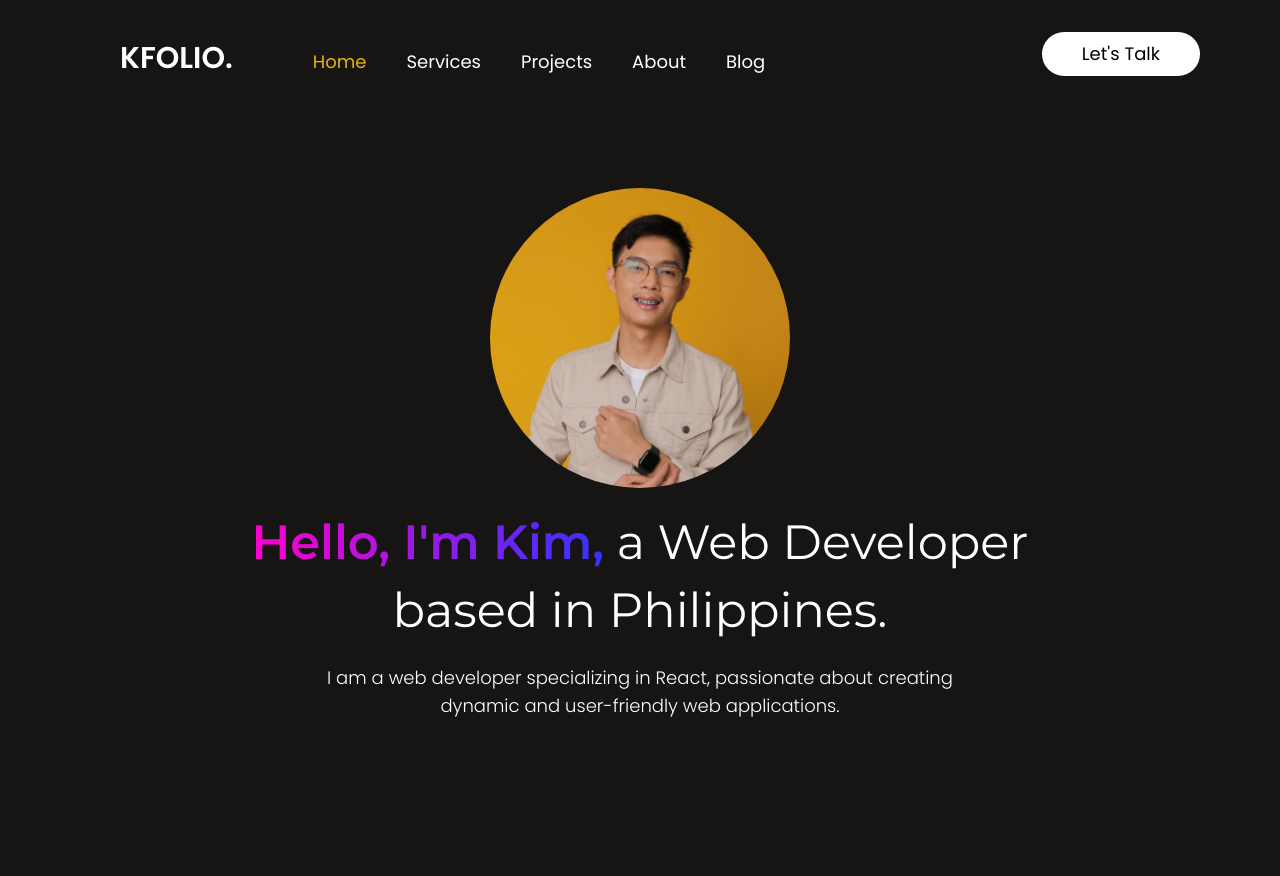
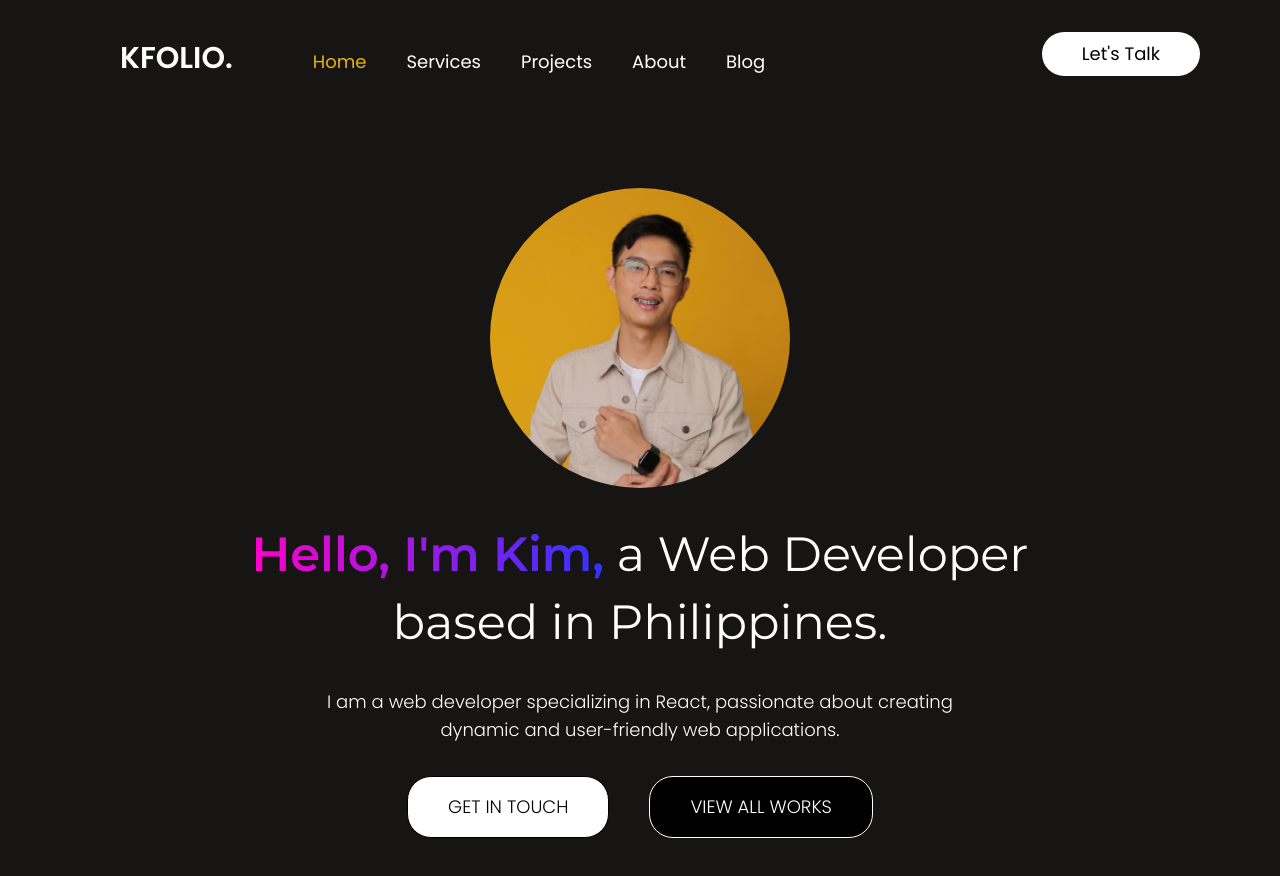
Before and after one commit to kimmarcelo/my-ts-portfolio, a React (Vite) app: page / in a window 1280 px wide. Shown: the top 876 px of the page. Before the commit the page ends 800 px from the top, so only its background shows below. Built offline with nearby package versions, Linux system fonts and the light colour scheme.

Commit message:
Add Hero Button and interface

```diff
--- a/src/components/landing/Home/HeroHome.tsx
+++ b/src/components/landing/Home/HeroHome.tsx
@@ -1,10 +1,10 @@
 import { kpic } from "@assets/images";
-import React from "react";
+import HeroButton from "@hooks/landing/home/HeroButton";
 
 const HeroHome = () => {
   return (
     <div>
-      <div className=" flex flex-col items-center justify-center py-20 gap-y-5">
+      <div className=" flex flex-col items-center justify-center py-20 gap-y-8">
         <img
           className=" max-w-[300px] max-h-[300px] object-cover object-top w-full rounded-full"
           src={kpic}
@@ -20,6 +20,10 @@ const HeroHome = () => {
           I am a web developer specializing in React, passionate about creating
           dynamic and user-friendly web applications.
         </p>
+        <div className=" flex gap-x-10">
+          <HeroButton name="GET IN TOUCH" bgColor="white" textColor="black" />
+          <HeroButton name="VIEW ALL WORKS" bgColor="black" textColor="white" />
+        </div>
       </div>
     </div>
   );
--- a/src/components/landing/MenuBar.tsx
+++ b/src/components/landing/MenuBar.tsx
@@ -1,6 +1,6 @@
 import { useEffect, useState } from "react";
 import { Link, useLocation } from "react-router-dom";
-import LetsTalkButton from "./Menubar/LetsTalkButton";
+import LetsTalkButton from "./menubar/LetsTalkButton";
 
 const MenuBar = () => {
   const location = useLocation();
--- a/src/components/landing/Menubar/LetsTalkButton.tsx
+++ b/src/components/landing/Menubar/LetsTalkButton.tsx
@@ -1,5 +1,3 @@
-import React from "react";
-
 const LetsTalkButton = () => {
   return (
     <button className=" bg-white py-2 px-10 text-lg font-normal border-none rounded-3xl cursor-pointer text-black hover:scale-105">
--- /dev/null
+++ b/src/hooks/landing/home/HeroButton.tsx
@@ -0,0 +1,27 @@
+interface HeroButtonProps {
+  name: string;
+  textColor?: string;
+  bgColor?: string;
+  onClick?: () => void;
+}
+
+const HeroButton: React.FC<HeroButtonProps> = ({
+  name,
+  textColor,
+  bgColor,
+}) => {
+  return (
+    <button
+      className={`bg-[${bgColor}] text-[${textColor}] py-4 px-10 text-lg font-light border-none rounded-3xl cursor-pointer hover:scale-105`}
+      style={{
+        backgroundColor: bgColor,
+        color: textColor,
+        border: `1px solid ${textColor}`,
+      }}
+    >
+      {name}
+    </button>
+  );
+};
+
+export default HeroButton;
--- a/src/pages/landing/HomePage.tsx
+++ b/src/pages/landing/HomePage.tsx
@@ -1,6 +1,4 @@
-import { kpic } from "@assets/images";
-import HeroHome from "@components/landing/Home/HeroHome";
-import React from "react";
+import HeroHome from "@components/landing/home/HeroHome";
 
 const HomePage = () => {
   return (
```
